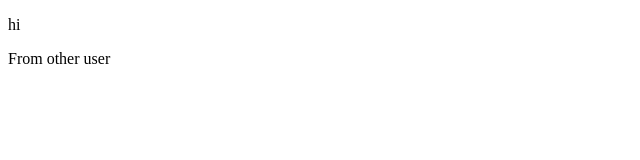
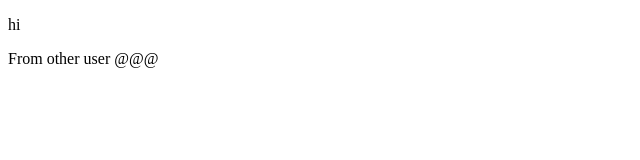
Before and after one commit to ls3890/project-1, a plain HTML site: page index.html in a window 1280 px wide. Shown: the full height of the page, 0-640 px from the left. Drawn offline with Linux system fonts and the light colour scheme.

Commit message:
small fix

```diff
--- a/index.html
+++ b/index.html
@@ -8,6 +8,6 @@
 </head>
 <body>
     <p>hi</p>
-    <p>From other user</p>
+    <p>From other user @@@</p>
 </body>
 </html>
```
